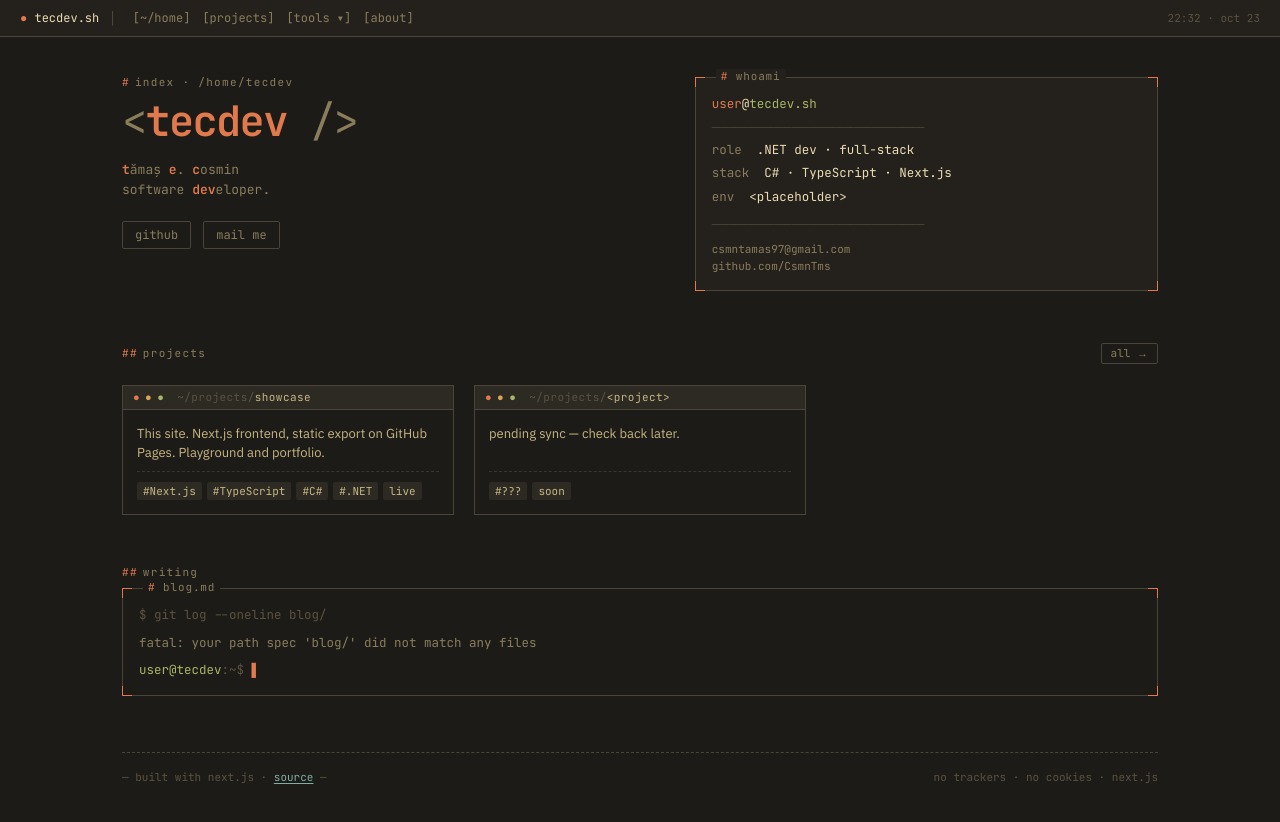
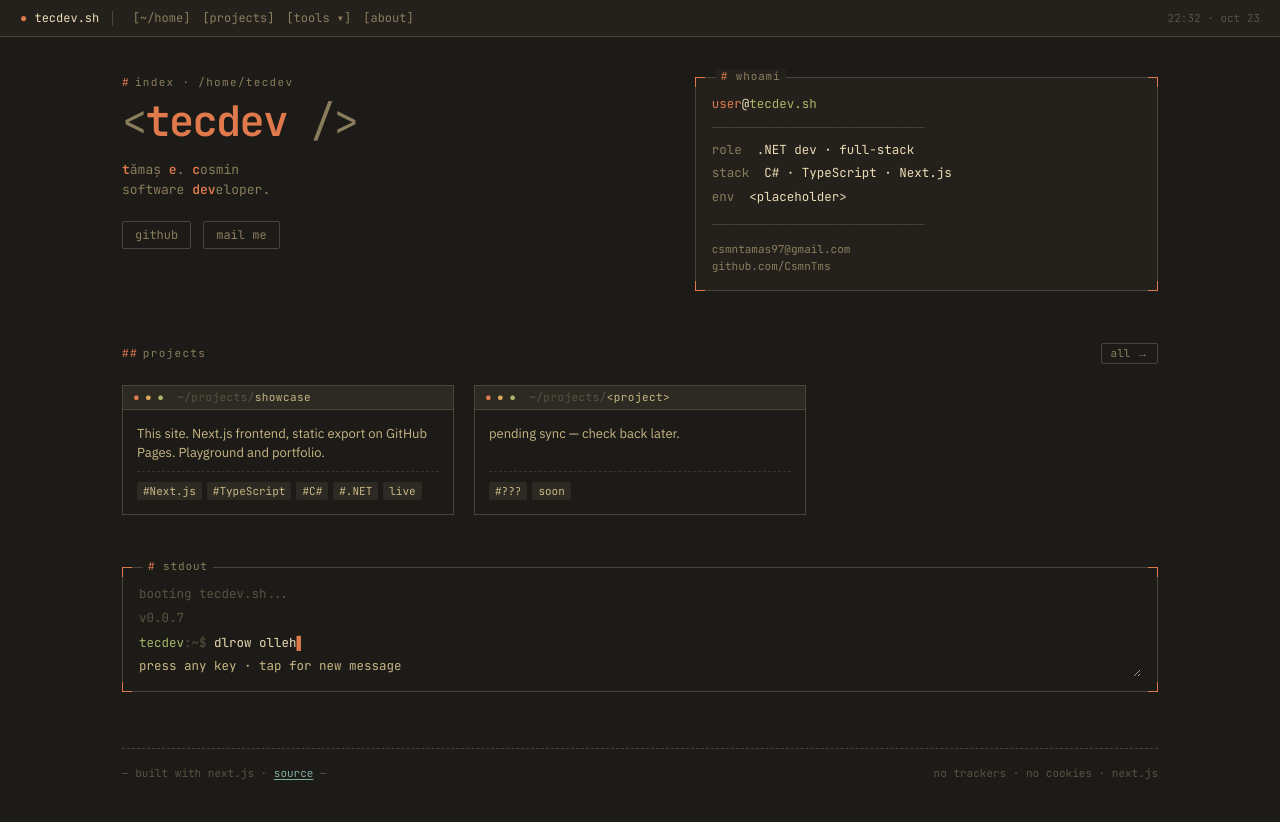
Before and after one commit to CsmnTms/showcase, a Next.js app in the folder apps/web/: page /showcase/ in a window 1280 px wide. Shown: the top 822 px of the page. Built offline with nearby package versions, Linux system fonts and the light colour scheme.

Commit message:
improve fun terminal

```diff
--- a/apps/web/src/app/globals.css
+++ b/apps/web/src/app/globals.css
@@ -439,6 +439,29 @@ html { text-rendering: optimizeLegibility; }
   display: flex;
   flex-direction: column;
 }
+.kit .messages-terminal {
+  font-family: var(--mono);
+  font-size: 12.5px;
+  line-height: 1.85;
+  color: var(--ink-2);
+  display: flex;
+  flex-direction: column;
+  min-height: 90px;
+  overflow-y: auto;
+  resize: vertical;
+}
+.kit .messages-boot {
+  color: var(--ink-4);
+}
+.kit .messages-prompt-line {
+  display: flex;
+  align-items: baseline;
+  flex-wrap: wrap;
+  margin-top: 2px;
+}
+.kit .messages-prompt-label {
+  white-space: pre;
+}
 .kit .footer-row {
   font-family: var(--mono);
   font-size: 11px;
--- a/apps/web/src/app/page.tsx
+++ b/apps/web/src/app/page.tsx
@@ -1,6 +1,7 @@
 import Link from 'next/link';
 import { AscFrame, SecH } from '@/components/kit';
 import ProjectsPreview from '@/components/projects-preview';
+import MessagesTerminal from '@/components/messages-terminal';
 
 export default function Home() {
   return (
@@ -61,22 +62,9 @@ export default function Home() {
         <ProjectsPreview />
       </section>
 
-      {/* ── Writing ──────────────────────────────────────────── */}
+      {/* ── Messages ─────────────────────────────────────────── */}
       <section style={{ marginTop: 52 }}>
-        <SecH level={2}>writing</SecH>
-        <AscFrame title="blog.md">
-          <div className="writing-placeholder">
-            <span style={{ color: 'var(--ink-4)' }}>$ git log --oneline blog/</span>
-            <span style={{ marginTop: 4 }}>
-              fatal: your path spec &apos;blog/&apos; did not match any files
-            </span>
-            <span style={{ marginTop: 4, color: 'var(--ink-4)' }}>
-              <span style={{ color: 'var(--olive)' }}>user@tecdev</span>
-              :~$&nbsp;
-              <span className="blink" style={{ color: 'var(--rust)' }}>▌</span>
-            </span>
-          </div>
-        </AscFrame>
+        <MessagesTerminal />
       </section>
 
       {/* ── Footer ───────────────────────────────────────────── */}
--- /dev/null
+++ b/apps/web/src/components/messages-terminal.tsx
@@ -0,0 +1,108 @@
+'use client';
+
+import { useCallback, useEffect, useRef, useState } from 'react';
+import { AscFrame } from './kit';
+
+type Msg = { text: string; rtl?: boolean };
+
+const MESSAGES: Msg[] = [
+  { text: 'dlrow olleh', rtl: true },
+  { text: 'i saw a bird today' },
+];
+
+function pickRandom(exclude?: string): Msg {
+  const pool = MESSAGES.length > 1 ? MESSAGES.filter(m => m.text !== exclude) : MESSAGES;
+  return pool[Math.floor(Math.random() * pool.length)];
+}
+
+export default function MessagesTerminal() {
+  const [history, setHistory]   = useState<Msg[]>([]);
+  const [current, setCurrent]   = useState<Msg | null>(null);
+  const [typed,   setTyped]     = useState('');
+  const [typing,  setTyping]    = useState(false);
+  const [hint,    setHint]      = useState(false);
+  const [ready,   setReady]     = useState(false);
+  const lastText = useRef('');
+
+  const startMessage = useCallback((msg: Msg) => {
+    setCurrent(msg);
+    setTyped(msg.rtl ? ' '.repeat(msg.text.length) : '');
+    setTyping(true);
+    setHint(false);
+    lastText.current = msg.text;
+  }, []);
+
+  // boot
+  useEffect(() => {
+    setReady(true);
+    const t = setTimeout(() => startMessage(pickRandom()), 900);
+    return () => clearTimeout(t);
+  }, [startMessage]);
+
+  // typewriter
+  useEffect(() => {
+    if (!typing || !current) return;
+    let i = 0;
+    const { text, rtl } = current;
+    const id = setInterval(() => {
+      i++;
+      setTyped(rtl ? text.slice(text.length - i).padStart(text.length) : text.slice(0, i));
+      if (i >= text.length) { clearInterval(id); setTyping(false); setHint(true); }
+    }, 55);
+    return () => clearInterval(id);
+  }, [typing, current]);
+
+  const next = useCallback(() => {
+    if (typing || !hint || !current) return;
+    setHistory(h => [...h, current]);
+    startMessage(pickRandom(lastText.current));
+  }, [typing, hint, current, startMessage]);
+
+  useEffect(() => {
+    const handler = (e: KeyboardEvent) => {
+      if (e.metaKey || e.ctrlKey || e.altKey) return;
+      next();
+    };
+    window.addEventListener('keydown', handler);
+    return () => window.removeEventListener('keydown', handler);
+  }, [next]);
+
+  return (
+    <AscFrame title="stdout">
+      <div
+        className="messages-terminal"
+        onClick={next}
+        role="button"
+        tabIndex={0}
+        onKeyDown={e => e.key === 'Enter' && next()}
+        aria-label="Press any key or tap for a new message"
+      >
+        <span className="messages-boot">booting tecdev.sh...</span>
+        <span className="messages-boot">v0.0.7</span>
+
+        {history.map((m, i) => (
+          <span key={i} className="messages-prompt-line messages-done">
+            <span className="messages-prompt-label">
+              <span style={{ color: 'var(--olive)' }}>tecdev</span>
+              <span style={{ color: 'var(--ink-4)' }}>:~$&nbsp;</span>
+            </span>
+            <span style={{ color: 'var(--ink-3)', whiteSpace: 'pre' }}>{m.text}</span>
+          </span>
+        ))}
+
+        <span className="messages-prompt-line">
+          <span className="messages-prompt-label">
+            <span style={{ color: 'var(--olive)' }}>tecdev</span>
+            <span style={{ color: 'var(--ink-4)' }}>:~$&nbsp;</span>
+          </span>
+          <span style={{ color: 'var(--ink)', whiteSpace: 'pre' }}>{typed}</span>
+          {ready && <span className="blink" style={{ color: 'var(--rust)' }}>▌</span>}
+        </span>
+
+        {hint && (
+          <span className="messages-hint">press any key · tap for new message</span>
+        )}
+      </div>
+    </AscFrame>
+  );
+}
```
